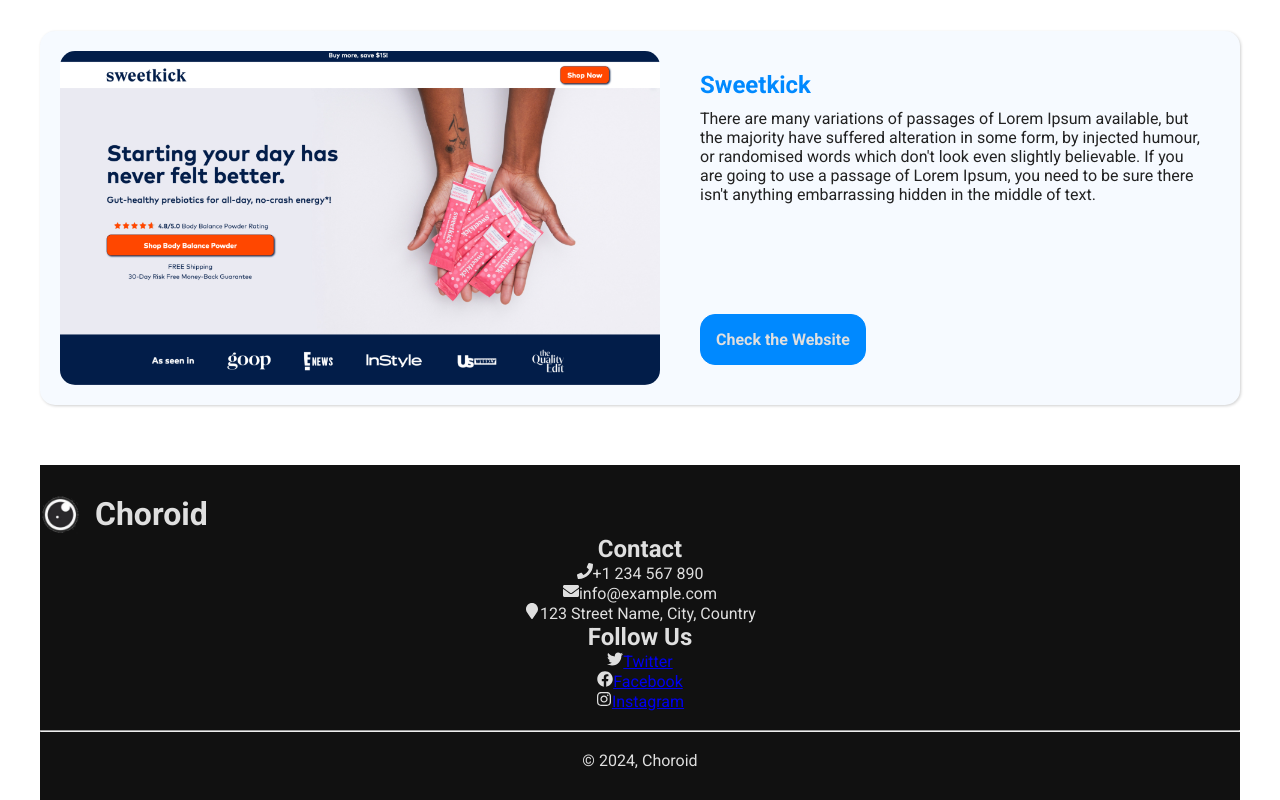
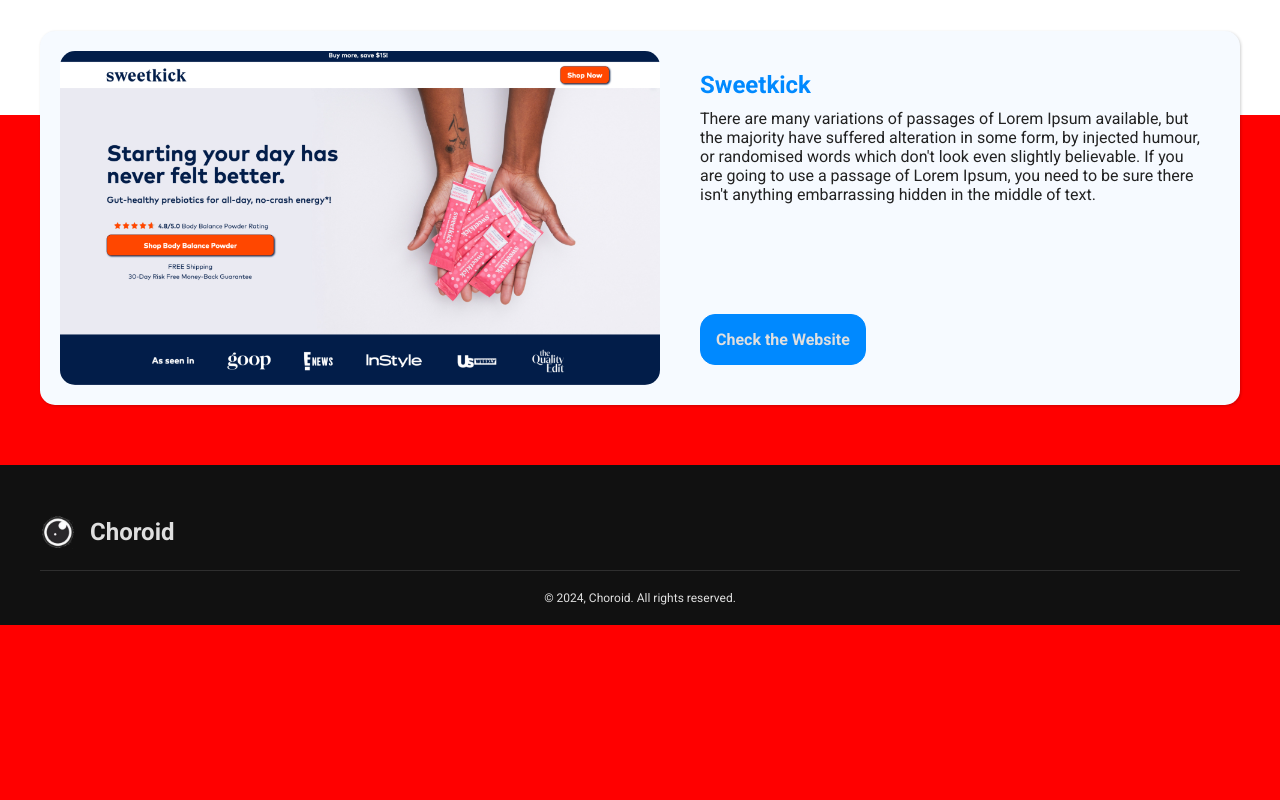
Before and after one commit to rabeeqiblawi/portfolio-nextjs, a Next.js app: page / in a window 1280 px wide. Shown: the part 835-1635 px from the top of the page. After the commit the page ends 1460 px from the top, so only its background shows below. Built offline with nearby package versions, Linux system fonts and the light colour scheme.

Commit message:
Update footer and top vector img

```diff
--- a/src/app/globals.css
+++ b/src/app/globals.css
@@ -18,7 +18,7 @@
 }
 
 body {
-  background: #fff;
+  background: red;
 }
 
 .responsiveContainer {
--- a/src/components/cards/responsive-media-card/ResponsiveMediaCard.module.css
+++ b/src/components/cards/responsive-media-card/ResponsiveMediaCard.module.css
@@ -5,6 +5,12 @@
     padding: 20px;
     border-radius: 15px;
     box-shadow: 1px 1px 3px #00000030;
+    transition: 0.3s;
+}
+
+.card:hover {
+    box-shadow: 0px 0px 10px #00000050;
+    transform: scale(1.03);
 }
 
 .media {
--- a/src/components/footer/Footer.jsx
+++ b/src/components/footer/Footer.jsx
@@ -11,13 +11,14 @@
 
   return (
     <div className={styles.container}>
+      <div className={styles.content}>
+
+        <div className={styles.topContent}>
           <div className={styles.logo}>
-          <Image src={websiteInformation.content.logo} alt="" width={40} height={40} className={styles.imgLogo}/>
+            <Image src={websiteInformation.content.logo} alt="" width={35} height={35} className={styles.imgLogo} />
             <h1>{websiteInformation.content.brand}</h1>
           </div>
-        <div className={styles.footerRow}>
-          <div className={styles.footerCol}>
-            <h2>Contact</h2>
+          {/* <h2>Contact</h2>
           {filteredContact.map(([key, value]) => (
             <div key={key} className={styles.footerColBox}>
               {key === 'phone' && <FaPhone />}
@@ -26,8 +27,6 @@
               <span>{value}</span>
             </div>
           ))}
-          </div>
-          <div className={styles.footerCol}>
           <h2>Follow Us</h2>
           {filteredSocialLinks.map(([key, value]) => (
             <div key={key} className={styles.footerColBox}>
@@ -42,13 +41,13 @@
                 {key.charAt(0).toUpperCase() + key.slice(1)}
               </a>
             </div>
-            ))}
+          ))} */}
+        </div>
+
+        <div className={styles.bottomContent}>
+          <p className={styles.copyrightText}>&copy; 2024, Choroid. All rights reserved.</p>
         </div>
       </div>
-        <br />
-          <hr />
-        <br />
-        <p className={styles.copyrightText}>&copy; 2024, Choroid</p>
     </div>
   )
 }
--- a/src/components/footer/Footer.module.css
+++ b/src/components/footer/Footer.module.css
@@ -1,17 +1,39 @@
 .container {
+    width: 100%;
+    margin-top: 40px;
+    padding-top: 30px;
+    text-align: center;
+    background: #111;
+    color: var(--text-light);
+}
+
+.content {
     width: 1200px;
-    padding: 30px 0px;
     margin: 0px auto;
-    margin-top: 40px;
-    text-align: center;
-    background-color: #111;
-    color: var(--text-light);
 }
 
 .logo {
     display:flex;
+    align-items: center;
 }
 
 .logo img {
     margin-right: 15px;
 }
+
+.logo h1 {
+    font-size: 24px;
+}
+
+.topContent {
+    padding: 20px 0px;
+}
+
+.bottomContent {
+    border-top: 1px solid #ffffff20;
+    padding: 20px 0px;
+}
+
+.copyrightText {
+    font-size: 12px;
+}
--- a/src/components/navigation/navbar/navbar.module.css
+++ b/src/components/navigation/navbar/navbar.module.css
@@ -1,9 +1,10 @@
 .container {
     display: flex;
     align-items: center;
-    justify-content: space-around;
+    justify-content: space-between;
     padding: 20px 0px;
-    width: 100%;
+    width: 1200px;
+    margin: 0px auto;
     height: var(--navigationBarHight);
     z-index: 10;
 }
@@ -54,7 +55,7 @@
 .links {
     display: flex;
     gap: 10px;
-    margin-right: 5vh;
+    /* margin-right: 5vh; */
 }
 
 .links a {
```
Also changed, not shown: public/topPageVectors.png. Lines whose indentation alone changed are shown as unchanged.
